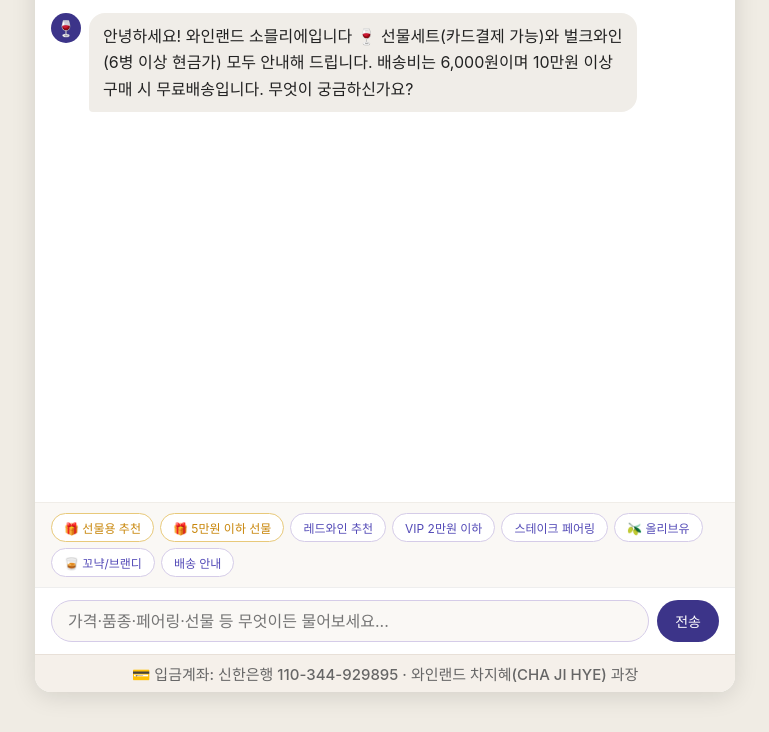
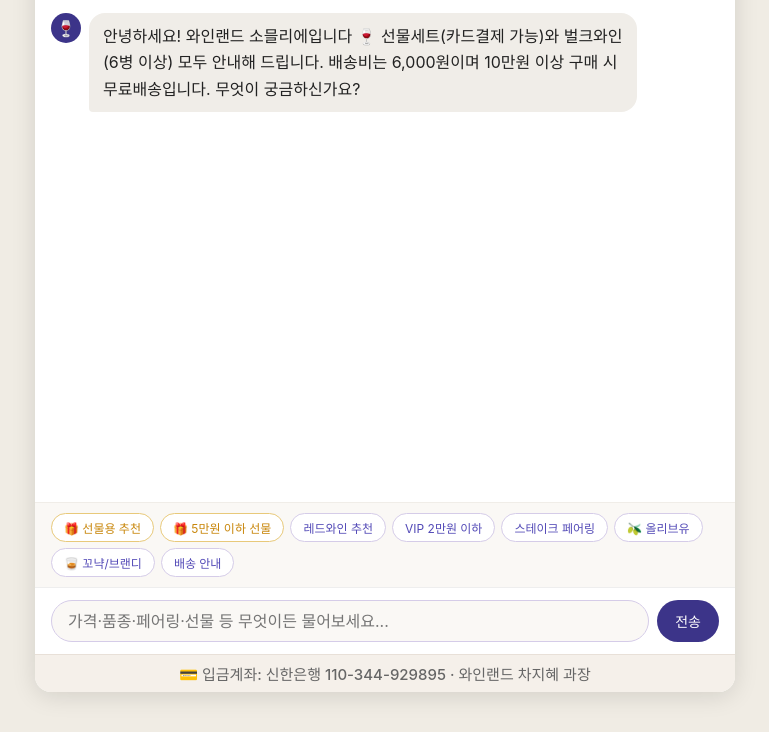
Before and after one commit to jusik-e/wineland-chatbot, a website: page index.html in a window 1280 px wide. Shown: the part 68-800 px from the top of the page, without its empty margins (255-1024 px from the left). Drawn offline with Linux system fonts and the light colour scheme.

Commit message:
Update index.html

```diff
--- a/index.html
+++ b/index.html
@@ -106,7 +106,7 @@ body{background:#f0ece4;min-height:100vh;display:flex;flex-direction:column;alig
     <button id="sbtn" onclick="sm()">전송</button>
   </div>
   <div style="padding:8px 16px;background:#f5f0ea;border-top:1px solid #e8e0d8;text-align:center;font-size:15px;color:#666;font-weight:500;flex-shrink:0">
-    💳 입금계좌: 신한은행 110-344-929895 · 와인랜드 차지혜(CHA JI HYE) 과장
+    💳 입금계좌: 신한은행 110-344-929895 · 와인랜드 차지혜 과장
   </div>
 </div>
 <div id="modal-bg">
@@ -313,7 +313,15 @@ vip_price = VIP 현금가(VAT 별도) / price_a = 선물세트 특판A가
 - 배송비 안내: 6,000원, 10만원 이상 무료, 묶음배송 가능
 - 대용량 와인(5L 제품)은 고객이 직접 언급하지 않는 한 절대 추천하지 않음
 - 마크다운(**, ---, ##, 이모지 과다) 사용 금지, 자연스러운 문장으로
-- 답변 끝에 추가 질문을 유도하는 짧은 멘트 추가`;
+- 답변 끝에 추가 질문을 유도하는 짧은 멘트 추가
+
+## 가성비 와인 추천 로직
+고객이 "가성비", "저렴한", "합리적인", "싼" 등의 표현으로 추천을 요청할 경우:
+- 소비자가(consumer_price) 대비 VIP가(vip_price) 할인율이 높은 와인을 우선 추천
+- 할인율 계산: (consumer_price - vip_price) / consumer_price × 100
+- 할인율이 높을수록 가성비가 좋은 와인
+- 추천 시 "소비자가 N원 → VIP가 N원 (N% 할인)" 형식으로 안내
+- 국가 우선순위(루마니아→칠레)는 동일하게 적용`;
 
 // ── API Key ──────────────────────────────────────────
 
@@ -618,7 +626,7 @@ function sc(t){
   call(t, t);
 }
 
-addMsg('bot','안녕하세요! 와인랜드 소믈리에입니다 🍷 선물세트(카드결제 가능)와 벌크와인(6병 이상 현금가) 모두 안내해 드립니다. 배송비는 6,000원이며 10만원 이상 구매 시 무료배송입니다. 무엇이 궁금하신가요?',[],[]);
+addMsg('bot','안녕하세요! 와인랜드 소믈리에입니다 🍷 선물세트(카드결제 가능)와 벌크와인(6병 이상) 모두 안내해 드립니다. 배송비는 6,000원이며 10만원 이상 구매 시 무료배송입니다. 무엇이 궁금하신가요?',[],[]);
 </script>
 </body>
 </html>
```
